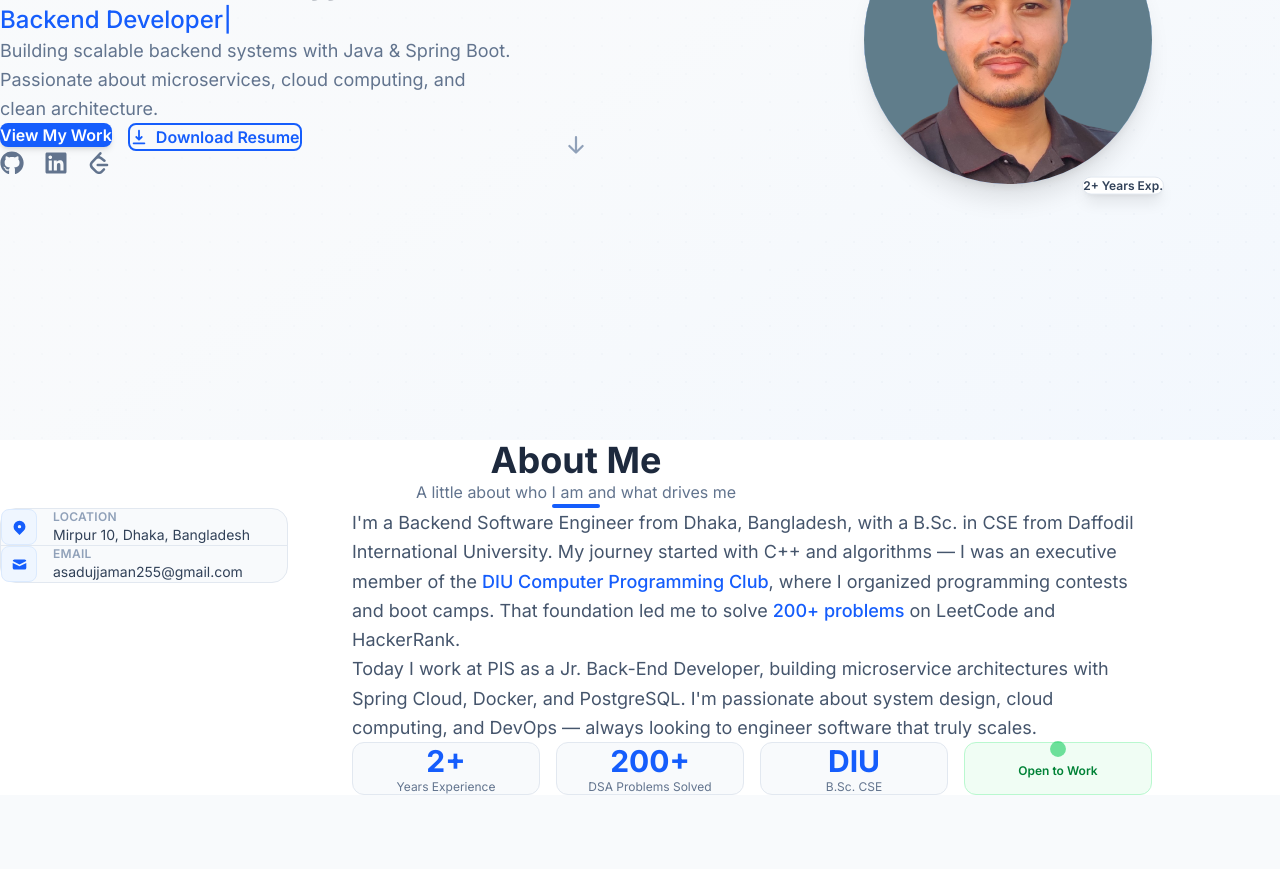
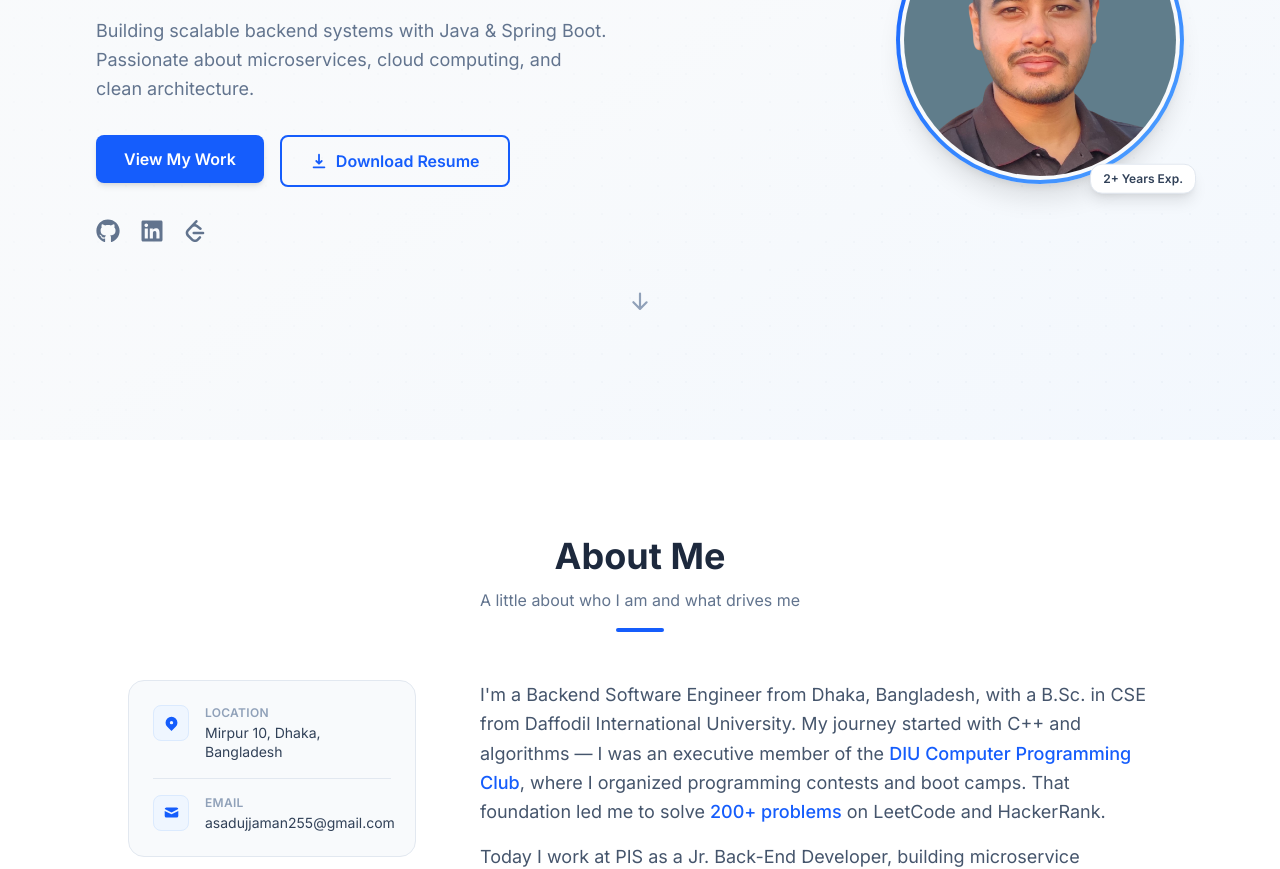
Before and after one commit to Asadujjaman47/asadujjaman47.github.io, a React (Vite) app: page / in a window 1280 px wide. Shown: the part 360-1229 px from the top of the page. Built offline with nearby package versions, Linux system fonts and the light colour scheme.

Commit message:
Fix CSS cascade layer issue causing all Tailwind margin/padding utilities to be overridden
Wrap global * reset in @layer base so Tailwind utility classes take proper
precedence. Also increase About section container padding for better spacing.

```diff
--- a/src/components/sections/About.jsx
+++ b/src/components/sections/About.jsx
@@ -21,7 +21,7 @@ export default function About() {
 
   return (
     <section id="about" className="py-24 bg-white">
-      <div className="max-w-6xl mx-auto px-4 sm:px-6 lg:px-8">
+      <div className="max-w-6xl mx-auto px-6 sm:px-10 lg:px-16">
         <SectionTitle
           title="About Me"
           subtitle="A little about who I am and what drives me"
--- a/src/index.css
+++ b/src/index.css
@@ -13,10 +13,12 @@
   --color-border: #e2e8f0;
 }
 
-* {
-  box-sizing: border-box;
-  margin: 0;
-  padding: 0;
+@layer base {
+  * {
+    box-sizing: border-box;
+    margin: 0;
+    padding: 0;
+  }
 }
 
 html {
```
